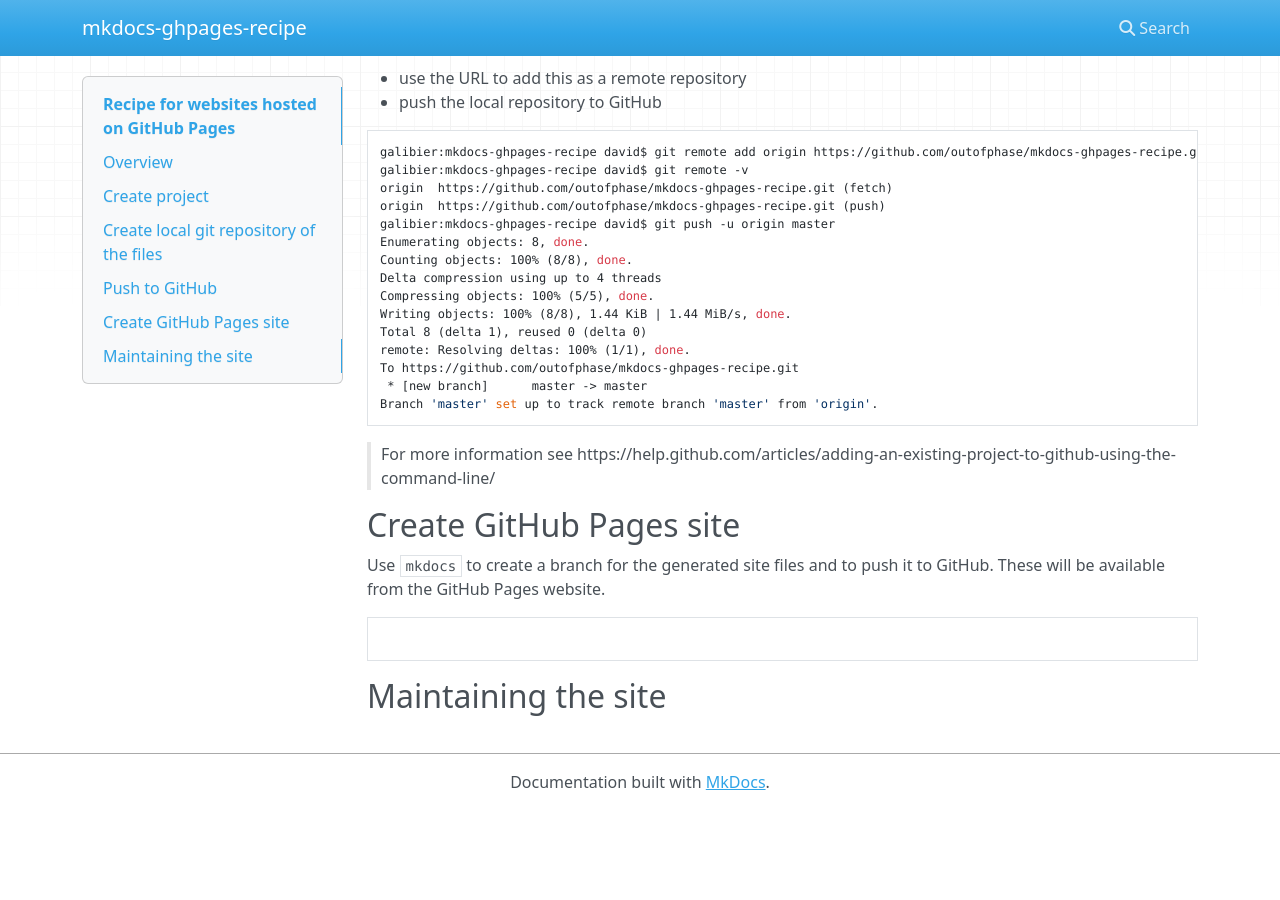
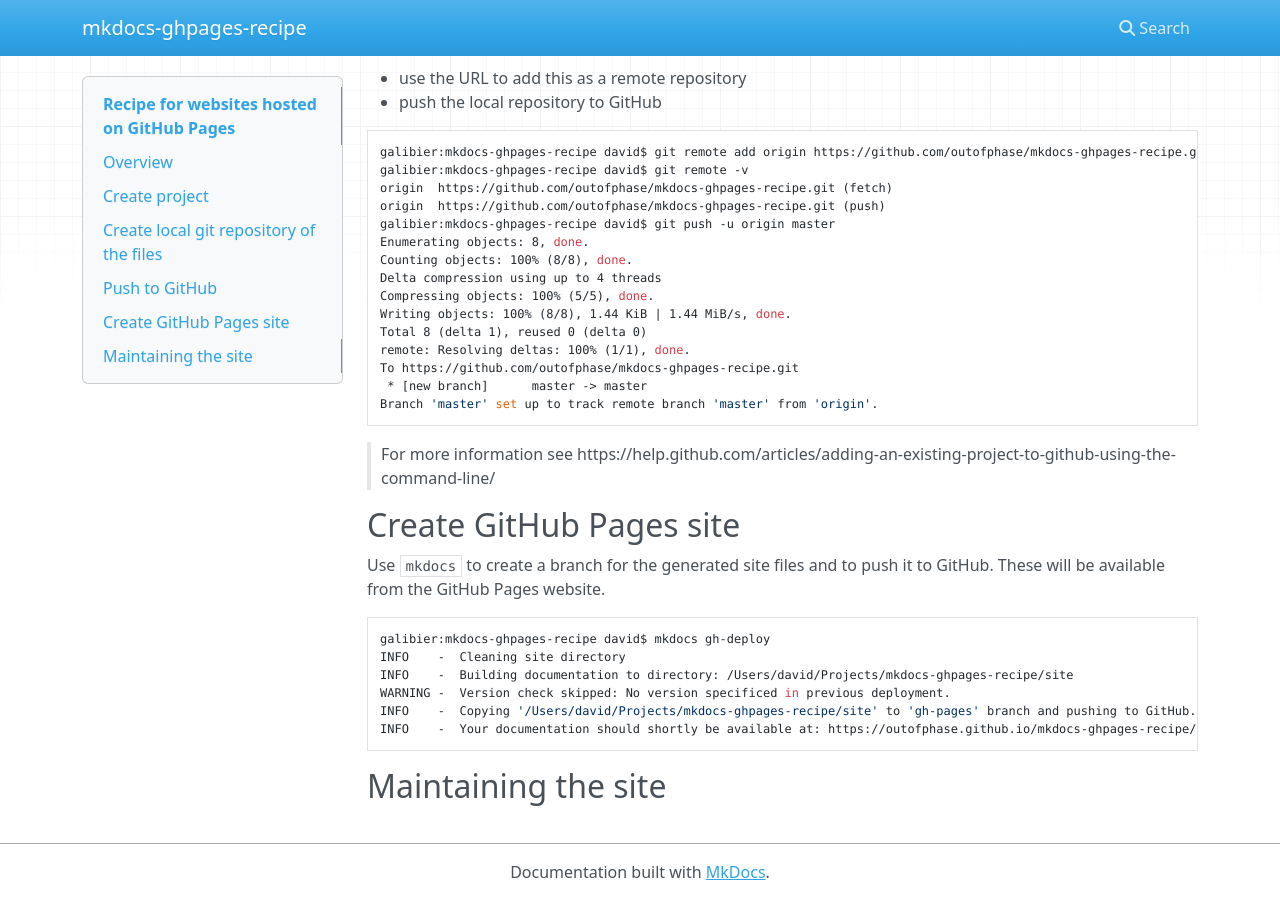
Before and after one commit to outofphase/mkdocs-ghpages-recipe, an MkDocs documentation site: the page built from docs/index.md, in a window 1280 px wide and 900 px high, scrolled down 1870 px. Built offline with MkDocs 1.6.1, drawn with Linux system fonts in a browser that asks for light colours; nearby versions of some CDN libraries; before the commit the page ends 2680 px from its top, so only the background shows below that.

Commit message:
created testing branch

````diff
--- a/docs/index.md
+++ b/docs/index.md
@@ -115,9 +115,12 @@
 Use `mkdocs` to create a branch for the generated site files and to push it to GitHub. These will be available from the GitHub Pages website.
 
 ```bash
-
+galibier:mkdocs-ghpages-recipe david$ mkdocs gh-deploy
+INFO    -  Cleaning site directory
+INFO    -  Building documentation to directory: /Users/david/Projects/mkdocs-ghpages-recipe/site
+WARNING -  Version check skipped: No version specificed in previous deployment.
+INFO    -  Copying '/Users/david/Projects/mkdocs-ghpages-recipe/site' to 'gh-pages' branch and pushing to GitHub.
+INFO    -  Your documentation should shortly be available at: https://outofphase.github.io/mkdocs-ghpages-recipe/
 ```
 
-
-
 ## Maintaining the site
````
